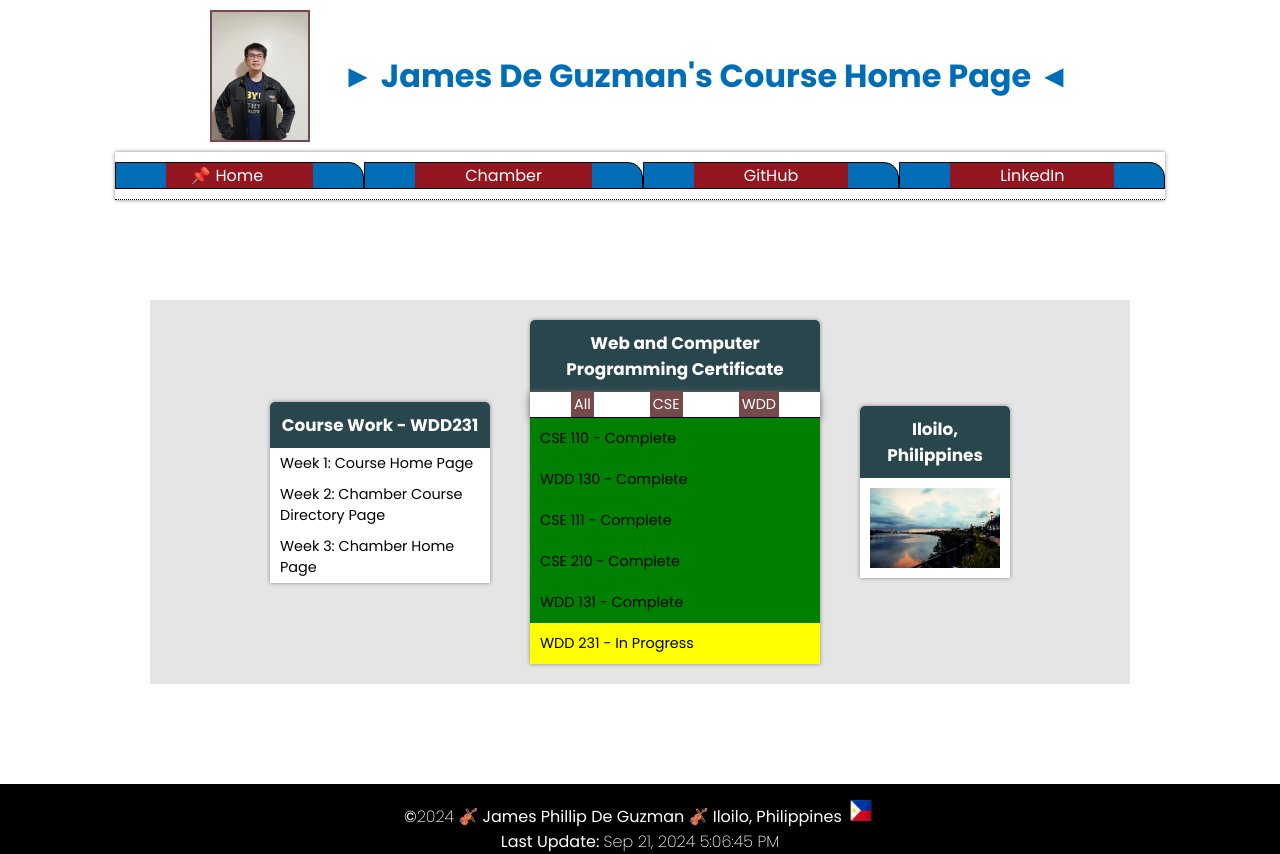
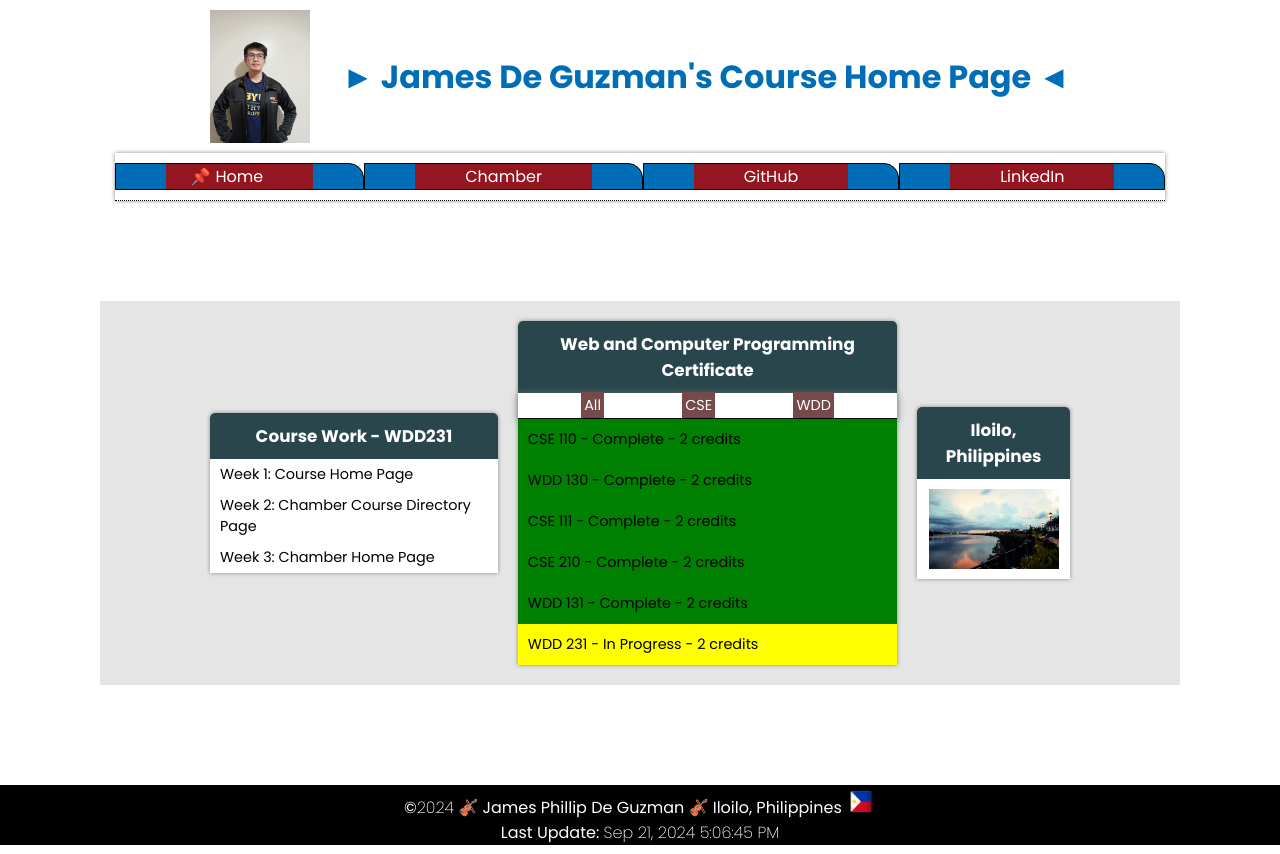
Before and after one commit to jamesphillipdeguzman/wdd231, a plain HTML site: page index.html in a window 1280 px wide. Both pictures are taken after a click on the link "All". Drawn offline with Linux system fonts and the light colour scheme.

Commit message:
course home page version 1.6 - fixed scrolling page

```diff
--- a/index.html
+++ b/index.html
@@ -71,7 +71,7 @@
 
     </main>
 
-    <footer>
+    <footer class="bottom-details">
         <p>&copy;<span id="currentyear"></span> 🎻 James Phillip De Guzman 🎻 Iloilo, Philippines <img
                 src="images/philippines.png" alt="Philippine country small footer icon" width="30"> </p>
         <p>Last Update: <span id="lastModified"></span></p>
--- a/scripts/course.js
+++ b/scripts/course.js
@@ -139,10 +139,12 @@ function populateCourse() {
 
 
 
-            courseItem.innerHTML = `${courses[i].subject} ${courses[i].number} - ${status} `;
+            courseItem.innerHTML = `${courses[i].subject} ${courses[i].number} - ${status} - ${courses[i].credits} credits`;
             myCourses.appendChild(courseItem);
             courseItem.appendChild(courseItemA);
         }
+
+
 
     }
 
@@ -176,7 +178,7 @@ function populateCourse() {
             }
 
             if (courses[i].subject === 'CSE') {
-                courseItem.innerHTML = `${courses[i].subject} ${courses[i].number} - ${status} `;
+                courseItem.innerHTML = `${courses[i].subject} ${courses[i].number} - ${status} - ${courses[i].credits} credits`;
                 myCourses.appendChild(courseItem);
                 courseItem.appendChild(courseItemA);
             }
@@ -216,7 +218,7 @@ function populateCourse() {
             }
 
             if (courses[i].subject === 'WDD') {
-                courseItem.innerHTML = `${courses[i].subject} ${courses[i].number} - ${status} `;
+                courseItem.innerHTML = `${courses[i].subject} ${courses[i].number} - ${status} - ${courses[i].credits} credits`;
                 myCourses.appendChild(courseItem);
                 courseItem.appendChild(courseItemA);
             }
--- a/styles/base.css
+++ b/styles/base.css
@@ -30,7 +30,7 @@ body {
 
 .student img {
     margin-right: 2rem;
-    border: 2px solid #764a4a;
+    /* border: 2px solid #764a4a; */
     height: auto;
 }
 
@@ -131,14 +131,13 @@ nav.top-navlinks ul li a:hover {
     display: flex;
     flex-direction: row;
     flex-wrap: nowrap;
-    height: auto;
-    justify-content: space-around;
-    height: auto;
-    margin: 100px 150px;
+    justify-content: space-between;
+    margin: 100px;
     max-width: 100vw;
     padding: 0 100px;
     background-color: rgba(0, 0, 0, 0.1);
     font-size: 0.9rem;
+
 
 }
 
@@ -161,7 +160,9 @@ nav.top-navlinks ul li a:hover {
     border-bottom-left-radius: 0px;
     border-bottom-right-radius: 0px;
     box-shadow: 0px 0px 4px #888;
-    margin: 20px 20px;
+    margin: 20px 10px;
+    max-width: 100vw;
+
 
 }
 
@@ -249,15 +250,19 @@ footer {
     background-color: rgba(0, 0, 0, 1);
     text-align: center;
     justify-content: center;
+    margin: 0;
     color: #fff;
+    height: 100%;
+
 
 
 }
 
 footer img {
     height: auto;
-    margin-top: 15px;
+    margin-top: 5px;
 }
+
 
 /* ================= MOBILE VIEW ================= */
 
```
